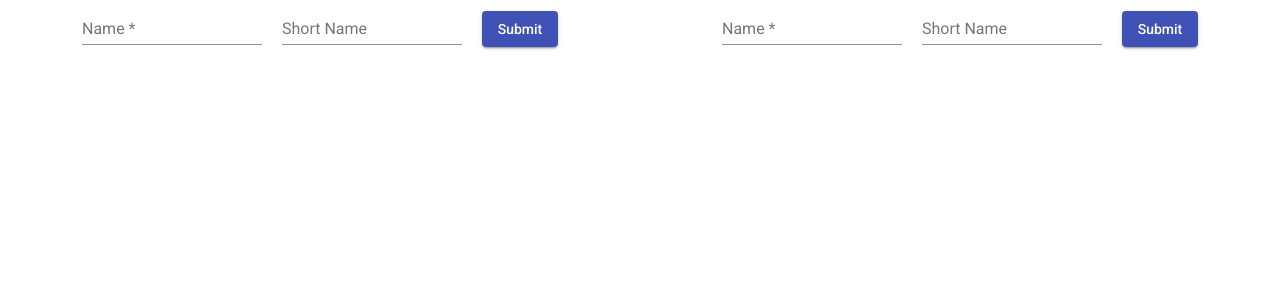
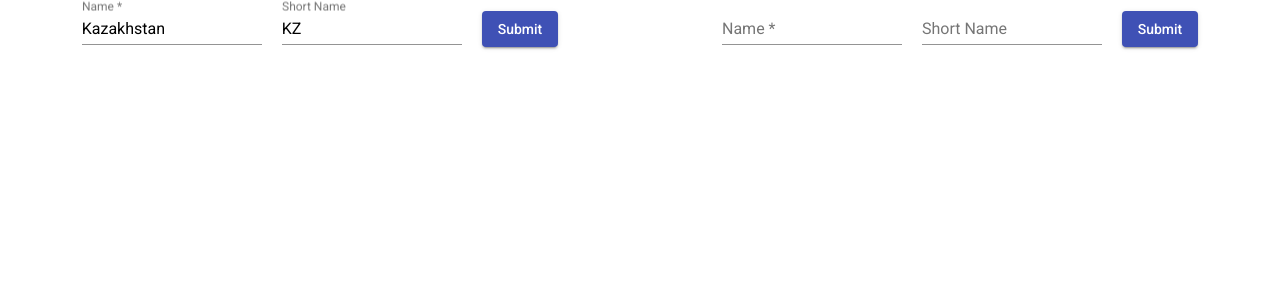
Before and after one commit to daulet2030/ag-form-practice, an Angular app: page / in a window 1280 px wide. Shown: the top 300 px of the page. Built offline with nearby package versions, Linux system fonts and the light colour scheme.

Commit message:
template driven form

```diff
--- a/src/app/app.module.ts
+++ b/src/app/app.module.ts
@@ -10,6 +10,7 @@ import {MatInputModule} from '@angular/material/input';
 import {MatButtonModule} from '@angular/material/button';
 import {FlexLayoutModule} from '@angular/flex-layout';
 import { BrowserAnimationsModule } from '@angular/platform-browser/animations';
+import { FormsModule } from '@angular/forms';
 
 @NgModule({
   declarations: [
@@ -25,6 +26,7 @@ import { BrowserAnimationsModule } from '@angular/platform-browser/animations';
     MatInputModule,
     MatButtonModule,
     FlexLayoutModule,
+    FormsModule,
   ],
   providers: [],
   bootstrap: [AppComponent]
--- a/src/app/template-form/template-form.component.html
+++ b/src/app/template-form/template-form.component.html
@@ -1,9 +1,10 @@
-<form fxLayoutGap="20px">
+<form #form="ngForm" fxLayoutGap="20px">
   <mat-form-field>
     <mat-label>Name</mat-label>
     <input
       matInput
       placeholder="Name"
+      [ngModel]="country.name"
       name="name"
       required
     />
@@ -13,12 +14,15 @@
     <input
       matInput
       placeholder="Short Name"
+      [ngModel]="country.shortName"
       name="shortName"
     />
   </mat-form-field>
   <button
     mat-raised-button
     color="primary"
+    (click)="onSubmit(form)"
+    [disabled]="!form.valid"
     >
     Submit
   </button>
--- a/src/app/template-form/template-form.component.ts
+++ b/src/app/template-form/template-form.component.ts
@@ -1,4 +1,5 @@
 import { Component, OnInit } from '@angular/core';
+import { FormGroup } from '@angular/forms';
 
 @Component({
   selector: 'app-template-form',
@@ -7,9 +8,17 @@ import { Component, OnInit } from '@angular/core';
 })
 export class TemplateFormComponent implements OnInit {
 
+  country : any = {};
   constructor() { }
 
   ngOnInit(): void {
+    this.country = { name: "Kazakhstan", shortName: "KZ" }
   }
 
+  onSubmit(form: FormGroup) {
+      console.log(form)
+      console.log(form.value)
+      console.log(form.status)
+      // http
+  }
 }
```
